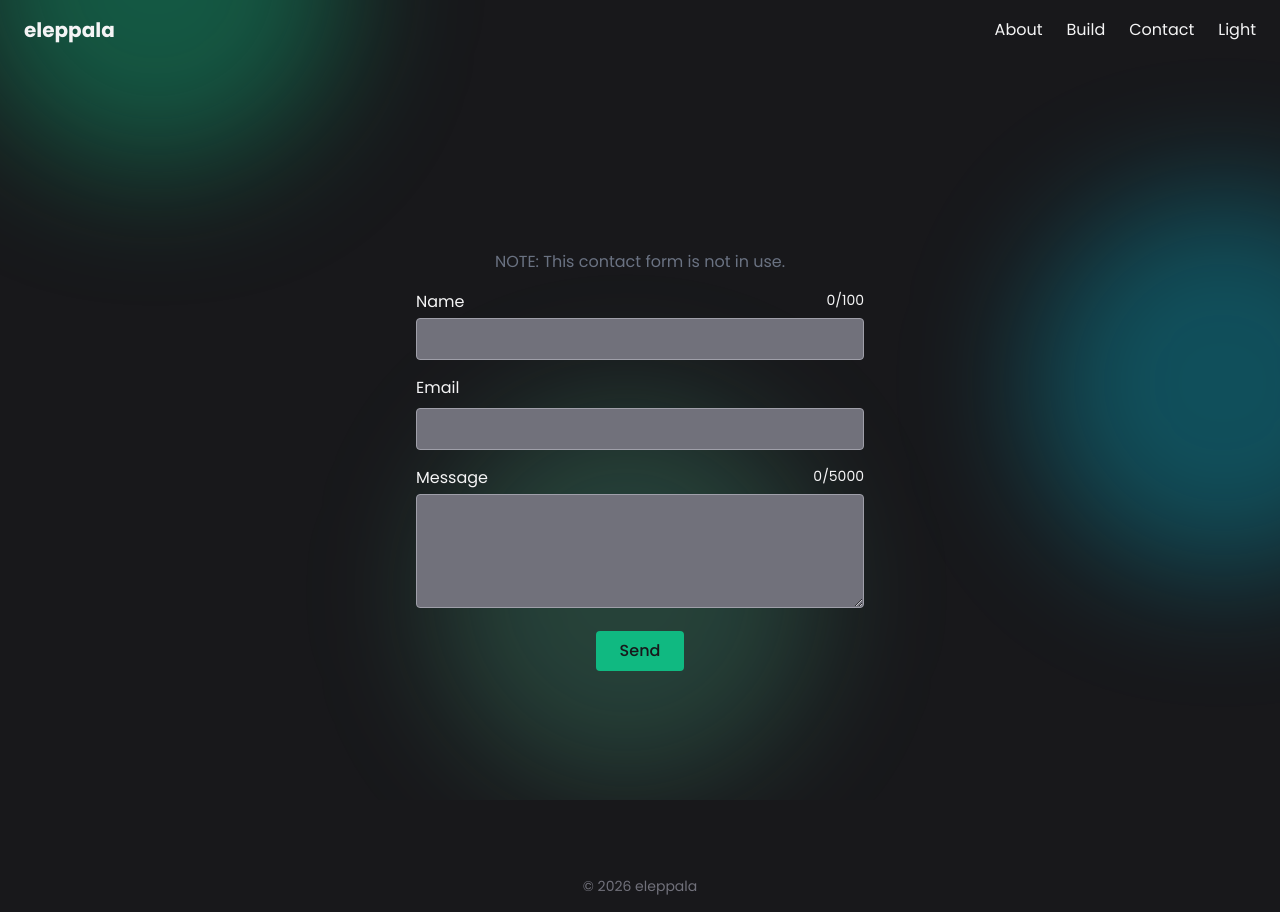
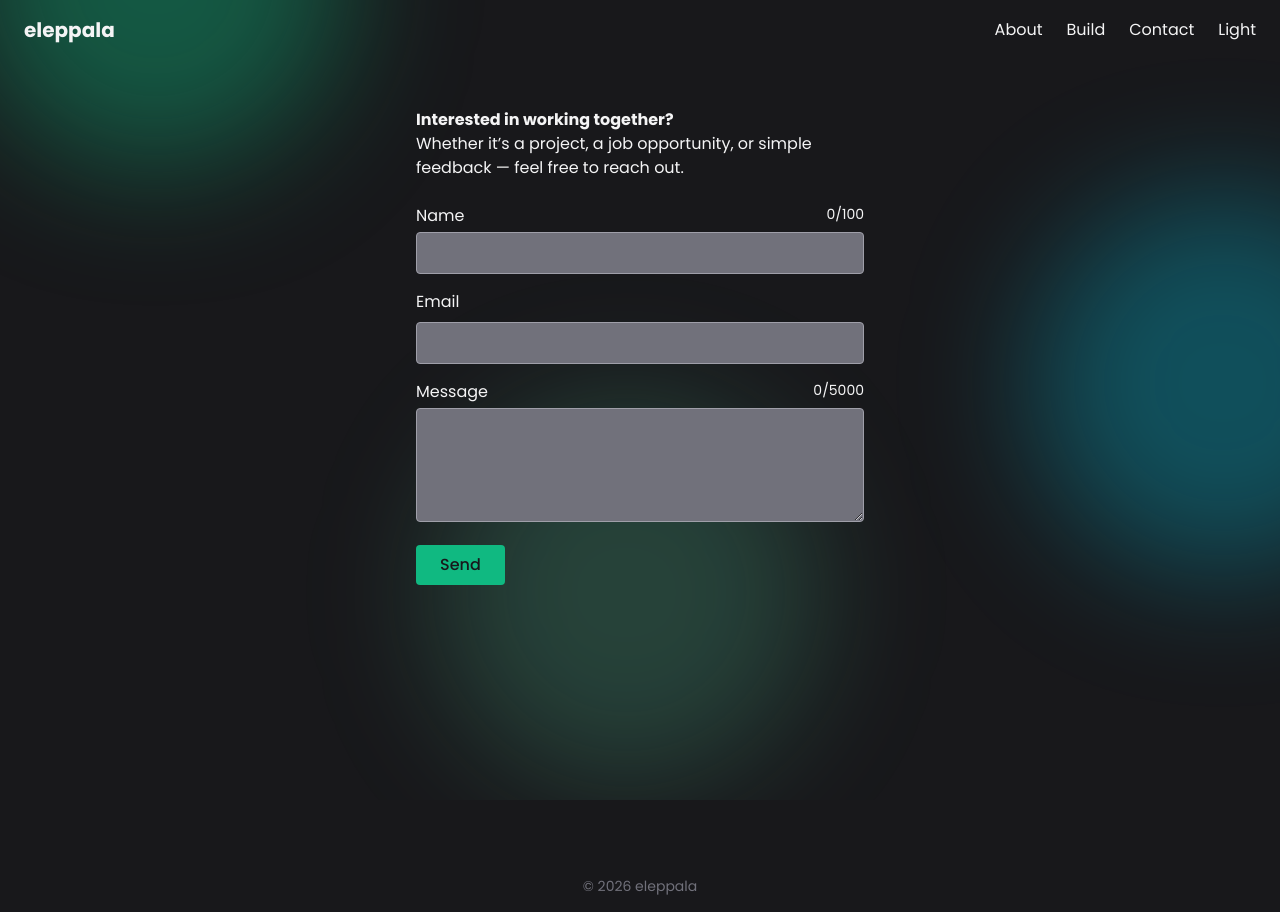
Before and after one commit to eleppala/eleppala_, a React (Vite) app: page /contact in a window 1280 px wide. Built offline with nearby package versions, Linux system fonts and the light colour scheme.

Commit message:
contactpage refactor

```diff
--- a/src/pages/Contact.tsx
+++ b/src/pages/Contact.tsx
@@ -2,11 +2,13 @@ import ContactForm from '../components/ContactForm'
 
 function Contact() {
   return (
-    <main className="min-h-screen flex items-center justify-center">
-      <div className="w-full max-w-md text-center space-y-4">
-        <p className="text-gray-500">
-          NOTE: This contact form is not in use.
+    <main className="min-h-screen flex justify-center">
+      <div className="py-12 w-full max-w-md  space-y-6">
+        <p >
+          <strong>Interested in working together?</strong><br />
+          Whether it’s a project, a job opportunity, or simple feedback — feel free to reach out.
         </p>
+
         <ContactForm />
       </div>
     </main>
```
